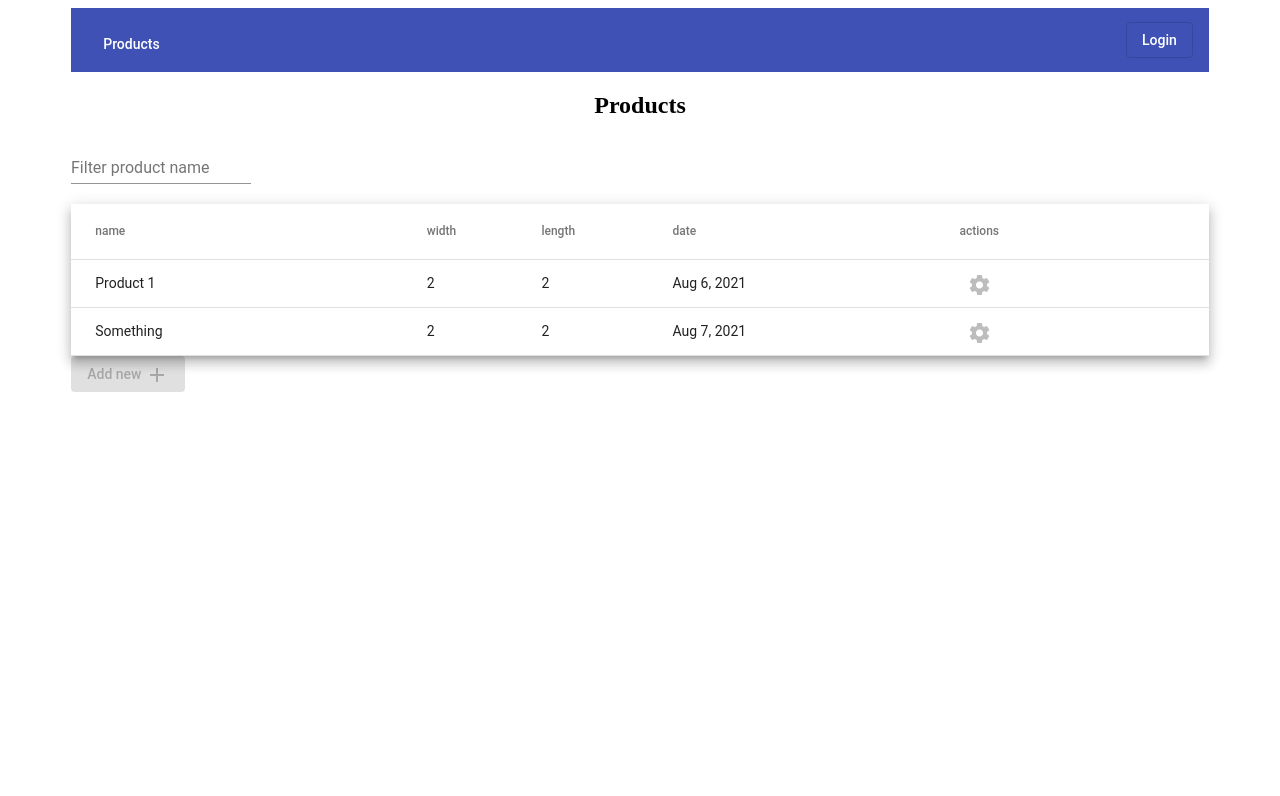
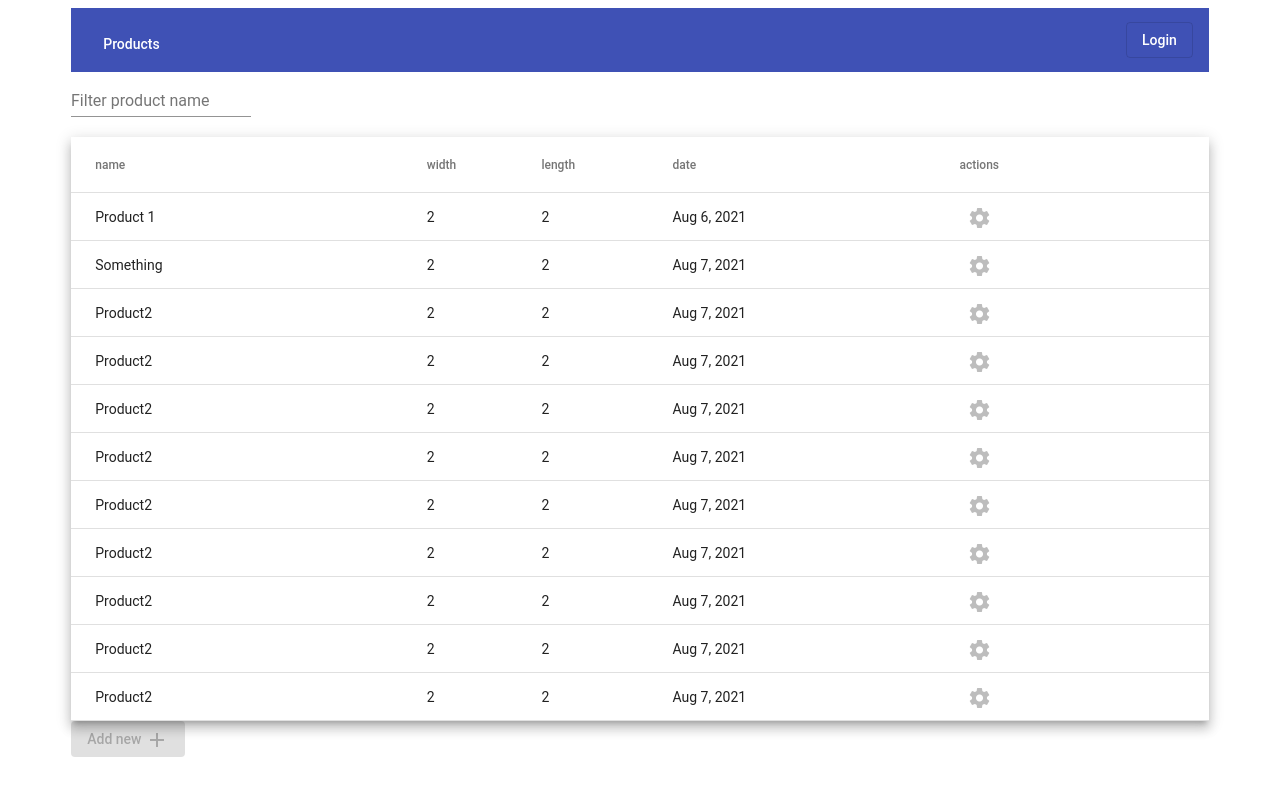
Before and after one commit to SanyiToth/warehouse, an Angular app: page /products in a window 1280 px wide. Shown: the top 796 px of the page. Built offline with nearby package versions, Linux system fonts and the light colour scheme; data requests are answered from the project's data file.

Commit message:
design changes

```diff
--- a/mock/db.json
+++ b/mock/db.json
@@ -21,6 +21,69 @@
       "length": 2,
       "date": "2021-08-07T08:35:06.443Z",
       "id": 2
+    },
+    {
+      "name": "Product2",
+      "width": 2,
+      "length": 2,
+      "date": "2021-08-07T09:52:42.030Z",
+      "id": 3
+    },
+    {
+      "name": "Product2",
+      "width": 2,
+      "length": 2,
+      "date": "2021-08-07T09:52:42.030Z",
+      "id": 3
+    },
+    {
+      "name": "Product2",
+      "width": 2,
+      "length": 2,
+      "date": "2021-08-07T09:52:42.030Z",
+      "id": 3
+    },
+    {
+      "name": "Product2",
+      "width": 2,
+      "length": 2,
+      "date": "2021-08-07T09:52:42.030Z",
+      "id": 3
+    },
+    {
+      "name": "Product2",
+      "width": 2,
+      "length": 2,
+      "date": "2021-08-07T09:52:42.030Z",
+      "id": 3
+    },
+    {
+      "name": "Product2",
+      "width": 2,
+      "length": 2,
+      "date": "2021-08-07T09:52:42.030Z",
+      "id": 3
+    },
+    {
+      "name": "Product2",
+      "width": 2,
+      "length": 2,
+      "date": "2021-08-07T09:52:42.030Z",
+      "id": 3
+    },
+    {
+      "name": "Product2",
+      "width": 2,
+      "length": 2,
+      "date": "2021-08-07T09:52:42.030Z",
+      "id": 3
+    },
+    {
+      "name": "Product2",
+      "width": 2,
+      "length": 2,
+      "date": "2021-08-07T09:52:42.030Z",
+      "id": 3
     }
   ],
   "stores": [
--- a/src/app/feature/products/products-container/products-container.component.html
+++ b/src/app/feature/products/products-container/products-container.component.html
@@ -1,6 +1,5 @@
 <div class="product-container">
   <app-header></app-header>
-  <h2>Products</h2>
   <app-products-search-engine (dataToParent)="getSearchedName($event)"></app-products-search-engine>
   <app-products-list [products]="products" (dataToParent)="getDataFromChild($event)"></app-products-list>
   <button mat-raised-button [disabled]="!isLoggedIn" (click)="onAddNew()" color="primary" type="button">
--- a/src/app/shared/header/header.component.html
+++ b/src/app/shared/header/header.component.html
@@ -12,7 +12,7 @@
   </ng-template>
   <ng-template #logoutTpl>
     <span>{{loggedInUser?.name}}</span>
-    <button mat-stroked-button (click)="onLogOut()">
+    <button mat-button (click)="onLogOut()">
       Logout
     </button>
   </ng-template>
```
